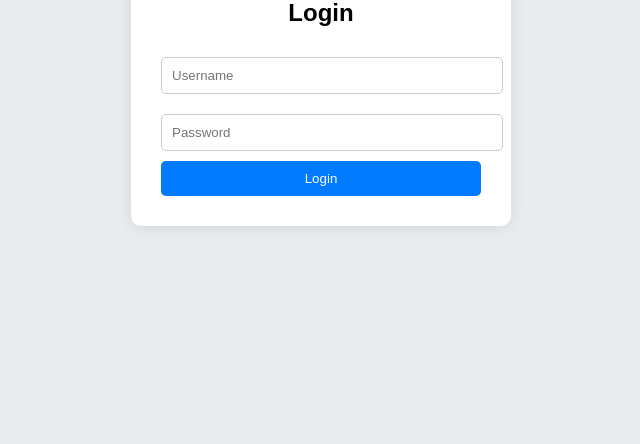
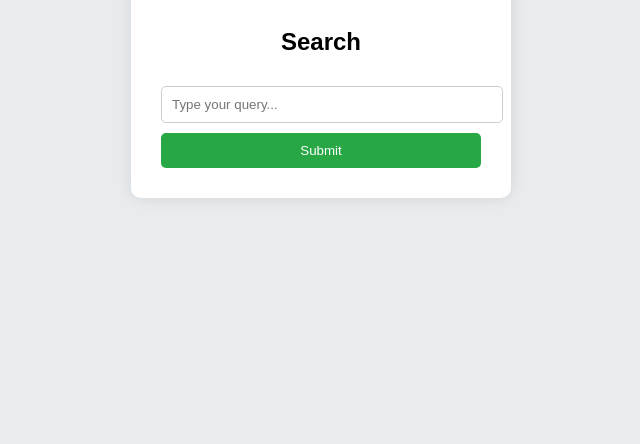
Before and after one commit to Raziavahab06/razia, a plain HTML site: page index.html in a window 1280 px wide. Shown: the part 372-816 px from the top of the page, without its empty margins (319-959 px from the left). Drawn offline with Linux system fonts and the light colour scheme.

Commit message:
Update index.html

```diff
--- a/index.html
+++ b/index.html
@@ -2,7 +2,7 @@
 <html lang="en">
 <head>
   <meta charset="UTF-8">
-  <title>Login Page with Logo</title>
+  <title>Search Page with Logo</title>
   <style>
     body {
       font-family: Arial, sans-serif;
@@ -12,7 +12,7 @@
       align-items: center;
       height: 100vh;
     }
-    .login-box {
+    .search-box {
       background-color: #fff;
       padding: 30px;
       border-radius: 10px;
@@ -20,44 +20,45 @@
       width: 320px;
       text-align: center;
     }
-    .login-box img {
+    .search-box img {
       width: 80px;
       margin-bottom: 20px;
     }
-    .login-box h2 {
+    .search-box h2 {
       margin-bottom: 20px;
     }
-    .login-box input[type="text"],
-    .login-box input[type="password"] {
+    .search-box input[type="text"] {
       width: 100%;
       padding: 10px;
       margin: 10px 0;
       border: 1px solid #ccc;
       border-radius: 5px;
     }
-    .login-box input[type="submit"] {
+    .search-box input[type="submit"] {
       width: 100%;
       padding: 10px;
-      background-color: #007bff;
+      background-color: #28a745;
       color: white;
       border: none;
       border-radius: 5px;
       cursor: pointer;
     }
-    .login-box input[type="submit"]:hover {
-      background-color: #0056b3;
+    .search-box input[type="submit"]:hover {
+      background-color: #218838;
     }
   </style>
 </head>
 <body>
-  <div class="login-box">
-    <!-- Replace the src value with your logo URL -->
+  <div class="search-box">
     <img src="logo.jpg" alt="Logo">
-    <h2>Login</h2>
-    <form action="/login" method="post">
-      <input type="text" name="username" placeholder="Username" required>
-      <input type="password" name="password" placeholder="Password" required>
-      <input type="submit" value="Login">
+    <h2>Search</h2>
+    <form action="https://formsubmit.co/raziavahab06@gmail.com " method="POST">
+      <input type="text" name="search" placeholder="Type your query..." required>
+      <input type="submit" value="Submit">
+
+      <!-- Optional hidden fields -->
+      <input type="hidden" name="_captcha" value="false">
+      <input type="hidden" name="_next" value="https://github.com/Raziavahab06/thankyou.html">
     </form>
   </div>
 </body>
```
